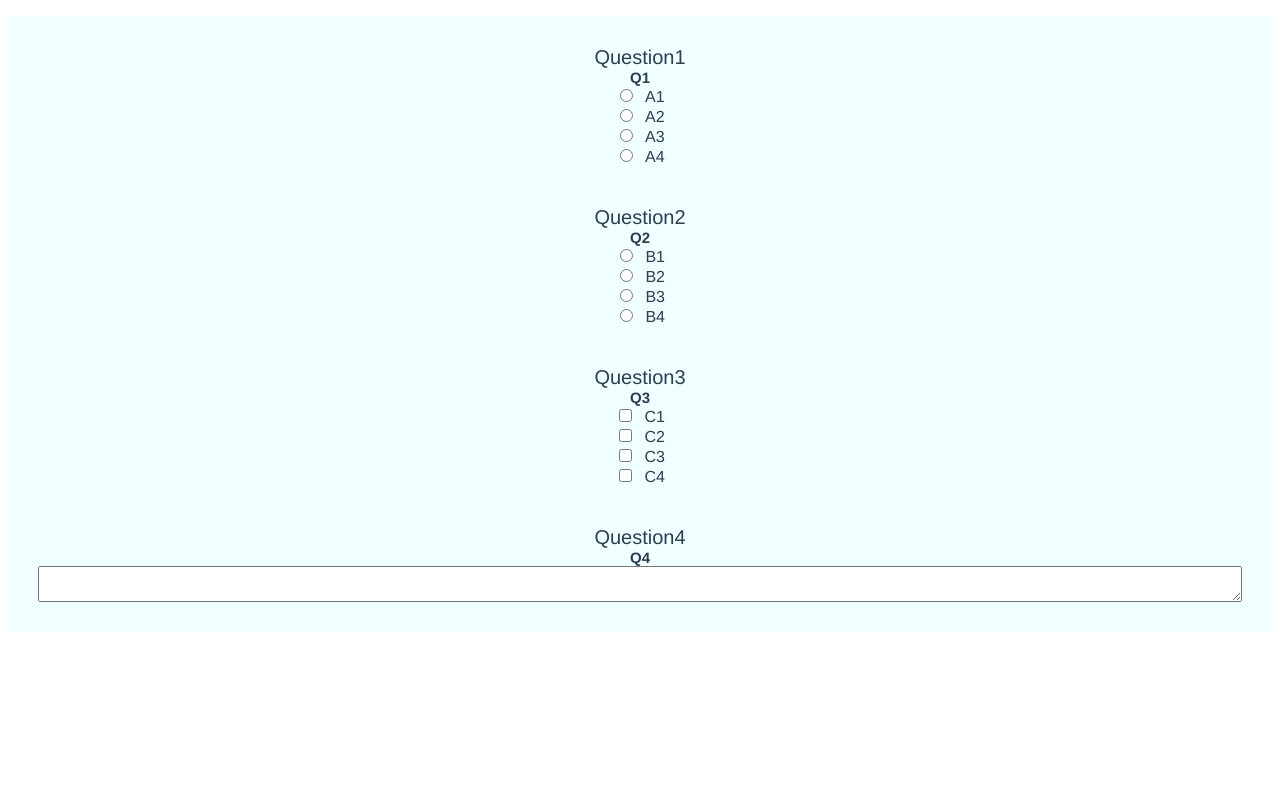
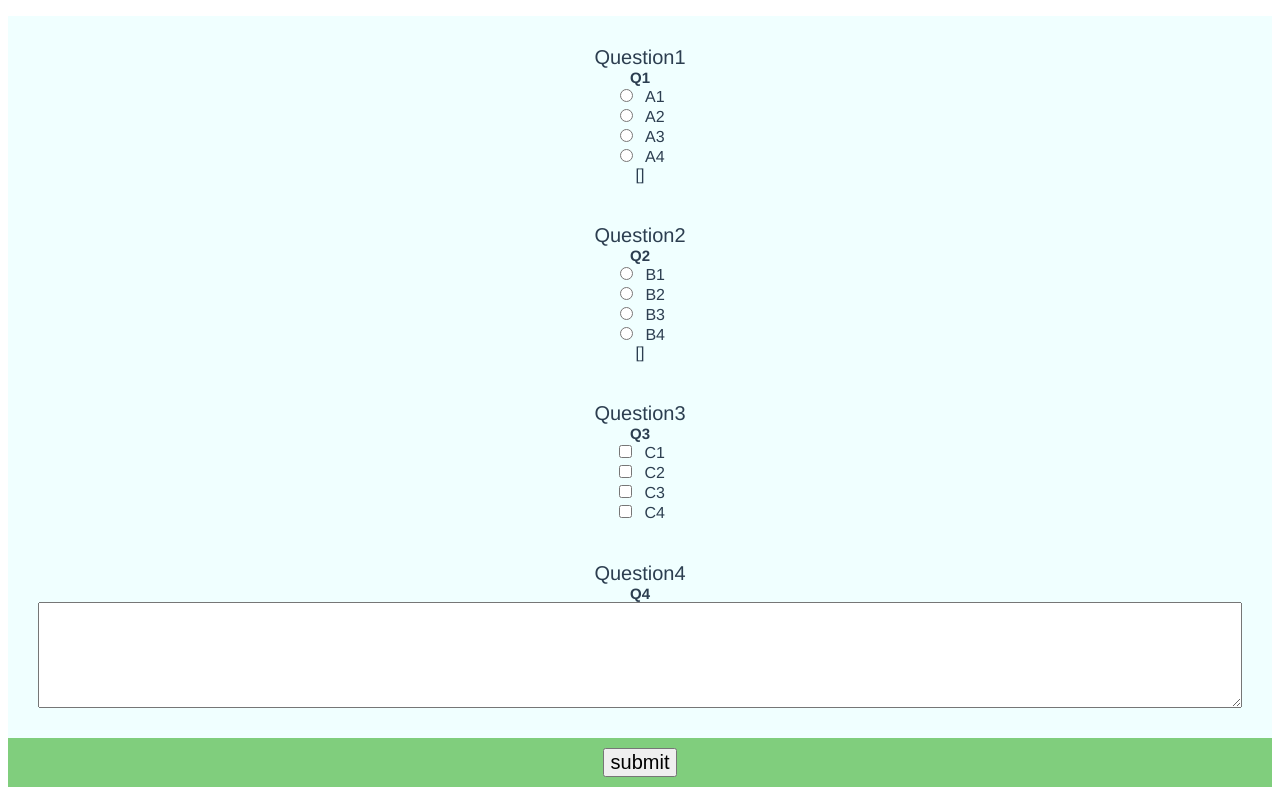
Before and after one commit to blacknikka/survey, a Vue app: page /#/ in a window 1280 px wide. Shown: the part 248-1043 px from the top of the page. Before the commit the page ends 888 px from the top, so only its background shows below. Built offline with nearby package versions, Linux system fonts and the light colour scheme.

Commit message:
Modify the submit button, when pushed the submit button, event up.

```diff
--- a/src/components/CheckBox.vue
+++ b/src/components/CheckBox.vue
@@ -7,16 +7,18 @@
       {{question.Subject}}
     </div>
     <span v-for="(item, index) in question.Answer" :key="index">
-      <input type="checkbox" :name="question.Question" :value="item">
+      <!-- eslint-disable-next-line max-len -->
+      <input type="checkbox" :name="question.Question" :value="item" v-model="chechresult">
       <span class="ckeck-box-content">
         {{item}}
       </span>
     </span>
+    <div v-if="0 < chechresult.length">{{chechresult}}</div>
   </div>
 </template>
 
 <script>
-import Dbg from '../Util/Debug';
+// import Dbg from '../Util/Debug';
 
 export default {
   props: {
@@ -28,10 +30,12 @@ export default {
     },
   },
   data() {
-    return {};
+    return {
+      chechresult: [],
+    };
   },
   mounted() {
-    Dbg.console(this.list);
+    // Dbg.console(this.list);
   },
 };
 </script>
--- a/src/components/MainPage.vue
+++ b/src/components/MainPage.vue
@@ -1,17 +1,20 @@
 <template>
   <div class="mainpage">
-    <questions :question="list" />
+    <questions :question="list" ref="submit"/>
+    <submit-button text="submit" @submit-event="SubmitedEvent" />
   </div>
 </template>
 
 <script>
 import Vue from 'vue';
 import Question from '../Question/question.json';
-// import Dbg from '../Util/Debug';
+import SubmitButton from './SubmitButton';
+import Dbg from '../Util/Debug';
 
 import Questions from './Questions';
 
 Vue.component('questions', Questions);
+Vue.component('submit-button', SubmitButton);
 
 export default {
   data() {
@@ -24,6 +27,12 @@ export default {
     //   this.list.push(element);
     // });
     this.list = Question;
+  },
+  methods: {
+    SubmitedEvent() {
+      Dbg.console('pushed');
+      this.$refs.submit.$emit('submit-event');
+    },
   },
 };
 </script>
--- a/src/components/Questions.vue
+++ b/src/components/Questions.vue
@@ -8,7 +8,7 @@
 <script>
 import Vue from 'vue';
 import QuestionItem from './QuestionItem';
-// import Dbg from '../Util/Debug';
+import Dbg from '../Util/Debug';
 
 Vue.component('question-item', QuestionItem);
 
@@ -25,6 +25,11 @@ export default {
     // this.question.every(d => this.list.push(d));
     // Dbg.console(this.list);
   },
+  created() {
+    this.$on('submit-event', () => {
+      Dbg.console('Question pushed');
+    });
+  },
 };
 </script>
 
--- a/src/components/RadioButton.vue
+++ b/src/components/RadioButton.vue
@@ -7,16 +7,18 @@
       {{question.Subject}}
     </div>
     <span v-for="(item, index) in question.Answer" :key="index">
-      <input type="radio" :name="question.Question" :value="item">
+      <!-- eslint-disable-next-line max-len -->
+      <input type="radio" :name="question.Question" :value="item" v-model="checkresult">
       <span class="radio-button-content">
         {{item}}
       </span>
     </span>
+    <div>{{checkresult}}</div>
   </div>
 </template>
 
 <script>
-import Dbg from '../Util/Debug';
+// import Dbg from '../Util/Debug';
 
 export default {
   props: {
@@ -28,10 +30,20 @@ export default {
     },
   },
   data() {
-    return {};
+    return {
+      checkresult: [],
+    };
+  },
+  created() {
+    this.$on('get-data', this.GetData);
   },
   mounted() {
-    Dbg.console(this.list);
+    // Dbg.console(this.list);
+  },
+  methods: {
+    GetData() {
+      return this.checkresult;
+    },
   },
 };
 </script>
--- /dev/null
+++ b/src/components/SubmitButton.vue
@@ -0,0 +1,52 @@
+<template>
+  <div class="container">
+    <div class="submit-button-container">
+      <button type="button" name="submit-button" @click="ButtonPushed">
+        <span class="button-text">{{text}}</span>
+      </button>
+    </div>
+  </div>
+</template>
+
+<script>
+import Dbg from '../Util/Debug';
+
+export default {
+  props: {
+    text: {
+      type: String,
+    },
+  },
+  data() {
+    return {};
+  },
+  methods: {
+    ButtonPushed() {
+      Dbg.console('clicked');
+      this.$emit('submit-event');
+    },
+  },
+};
+</script>
+
+<style scoped>
+.container {
+  padding: 10px;
+  background-color: rgb(128, 206, 125);
+  display: flex;
+  flex-direction: column;
+}
+.text-area {
+  height: 100px;
+}
+.button-text {
+  font-size: 20px;
+}
+.title {
+  font-size: 20px;
+}
+.subject {
+  font-size: 15px;
+  font-weight: bold;
+}
+</style>
--- a/src/components/TextBox.vue
+++ b/src/components/TextBox.vue
@@ -6,13 +6,12 @@
     <div class="subject">
       {{question.Subject}}
     </div>
-    <textarea v-model="input"></textarea>
+    <textarea class="text-area" v-model="input"></textarea>
+    <div>{{input}}</div>
   </div>
 </template>
 
 <script>
-import Dbg from '../Util/Debug';
-
 export default {
   props: {
     question: {
@@ -27,9 +26,6 @@ export default {
       input: '',
     };
   },
-  mounted() {
-    Dbg.console(this.list);
-  },
 };
 </script>
 
@@ -40,8 +36,8 @@ export default {
   display: flex;
   flex-direction: column;
 }
-.ckeck-box-content {
-  margin-left: 5px;
+.text-area {
+  height: 100px;
 }
 .title {
   font-size: 20px;
```
